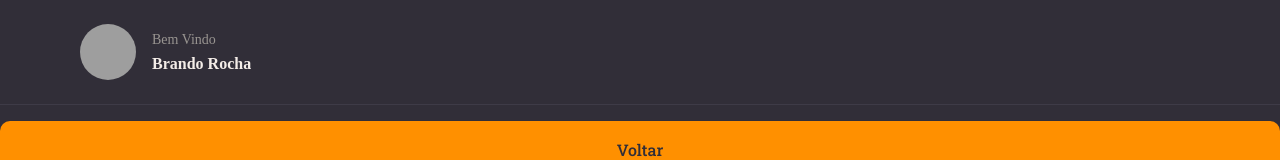
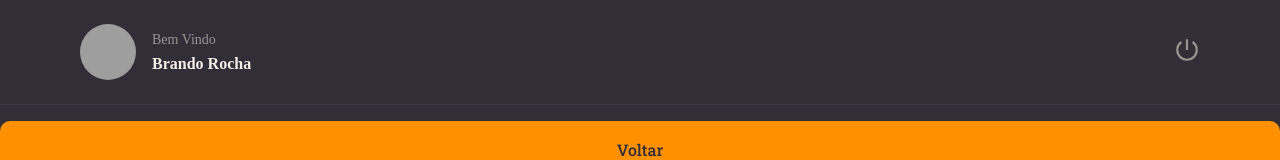
Before and after one commit to Bran00/RocketNotes, a React (Vite) app in the folder rocketnotes/: page / in a window 1280 px wide. Shown: the top 160 px of the page. Built offline with nearby package versions, Linux system fonts and the light colour scheme; grey boxes are pictures that could not be loaded.

Commit message:
feat: add react icons to header

```diff
--- a/rocketnotes/package.json
+++ b/rocketnotes/package.json
@@ -12,6 +12,7 @@
   "dependencies": {
     "react": "^18.2.0",
     "react-dom": "^18.2.0",
+    "react-icons": "^4.8.0",
     "styled-components": "^5.3.9"
   },
   "devDependencies": {
--- a/rocketnotes/src/components/Header/index.jsx
+++ b/rocketnotes/src/components/Header/index.jsx
@@ -1,4 +1,5 @@
-import { Container, Profile } from './styles';
+import { RiShutDownLine } from 'react-icons/ri';
+import { Container, Profile, Logout } from './styles';
 
 export function Header( ) {
 
@@ -14,6 +15,10 @@
       </div>
 
     </Profile>
+
+    <Logout>
+      <RiShutDownLine />
+    </Logout>
    </Container>
   )
 }
--- a/rocketnotes/src/components/Header/styles.js
+++ b/rocketnotes/src/components/Header/styles.js
@@ -43,3 +43,14 @@
   }
 }
 `;
+
+export const Logout = styled.button`
+  border: none;
+  background: none;
+
+  > svg {
+    color: ${({ theme }) => theme.COLORS.GRAY_100};
+    font-size: 26px;
+  }
+
+`
```
Also changed, not shown: 1 other file (tests, documents, lock files or other folders).
